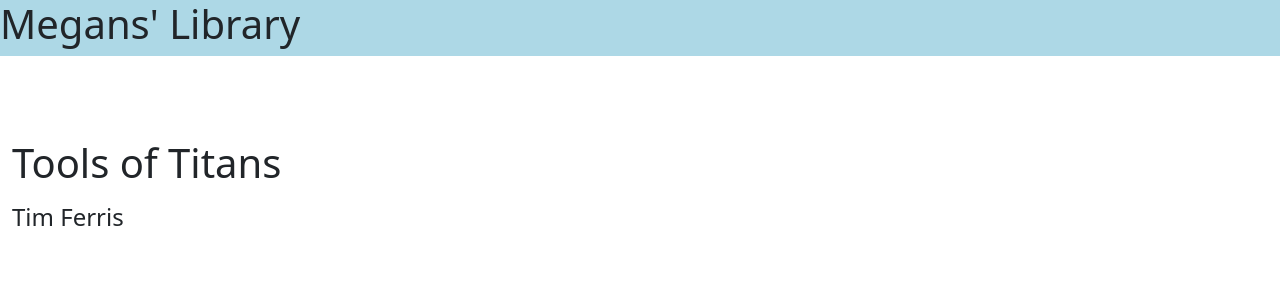
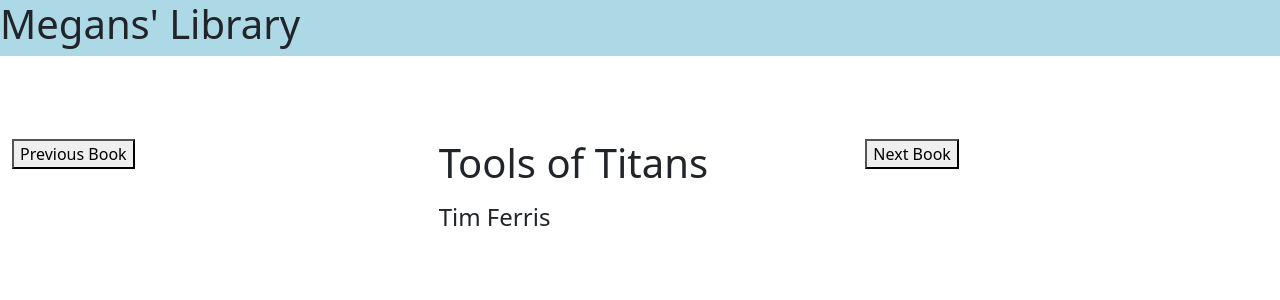
Before and after one commit to Macm91/reactTutorial, a React (Create React App) app: page / in a window 1280 px wide. Shown: the top 300 px of the page. Built offline with nearby package versions, Linux system fonts and the light colour scheme.

Commit message:
completed navigation functionality for going to the next and previous books.

```diff
--- a/src/components/App.css
+++ b/src/components/App.css
@@ -1,5 +1,5 @@
 .col-align{
-    text-align:center;
+   text-align: center;
 }
 
 .center{
--- a/src/components/App.jsx
+++ b/src/components/App.jsx
@@ -15,22 +15,49 @@
         };
     }
 
+    goToNextBook = () => {
+        debugger;
+        let tempBookNumber = this.state.bookNumber;
+        tempBookNumber++;
+        if(tempBookNumber === this.books.length){
+            tempBookNumber = 0;
+        }
+        this.setState({
+            bookNumber : tempBookNumber
+        })
+    }
+
+    goToPreviousBook = () => {
+        let tempBookNumber = this.state.bookNumber;
+        tempBookNumber--;
+        if(tempBookNumber < 0){
+            tempBookNumber = this.books.length - 1;
+        }
+        this.setState({
+            bookNumber : tempBookNumber
+        })
+    }
+
+
     render(){
         return(
           <div className="container-fluid">
               <TitleBar/>
               <div className="row">
-                <div className="col=md=4"></div>
+                <div className="col-md-4">
                 {/* button will be here to move to the previous book viewed */}
-                <div className="col=md=4">
+                    <button onClick={this.goToPreviousBook}>Previous Book</button>
+                </div>
+                <div className="col-md-4">
                     {/* display book with cover here */}
                     <h1> {this.books[this.state.bookNumber].title} </h1>
                     <h4> {this.books[this.state.bookNumber].author} </h4>
                 </div>
-                <div className="col=md=4">
+                <div className="col-md-4">
                     {/* Button here to move to next book */}
-                </div>
+                    <button onClick={this.goToNextBook}>Next Book</button>
               </div>
+          </div>
           </div>
         )
     }
```
